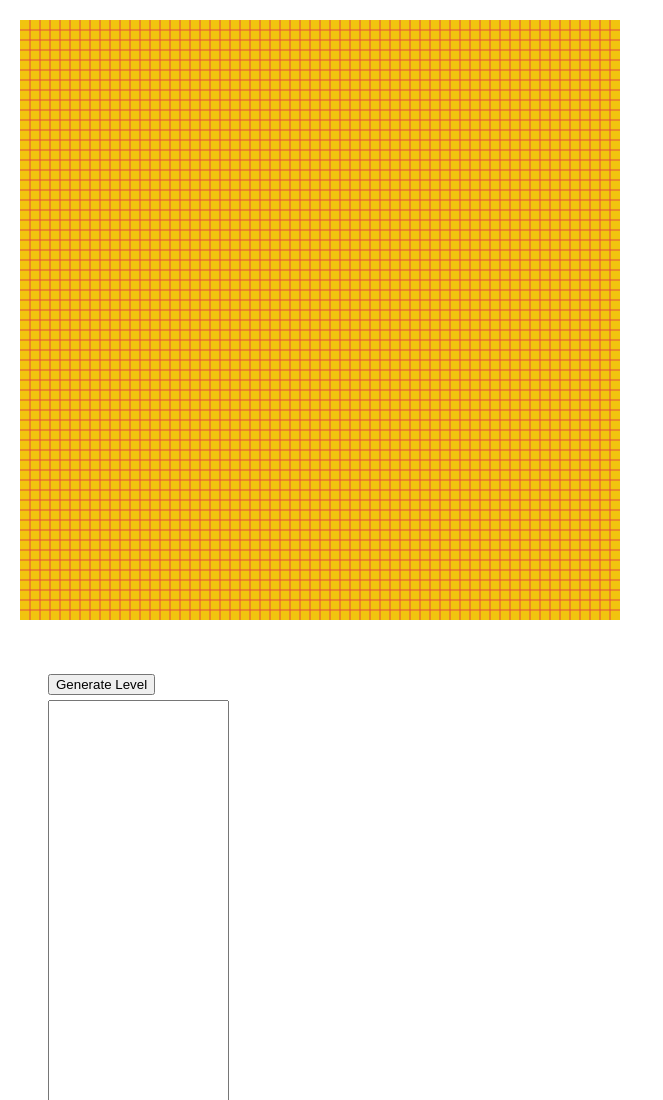
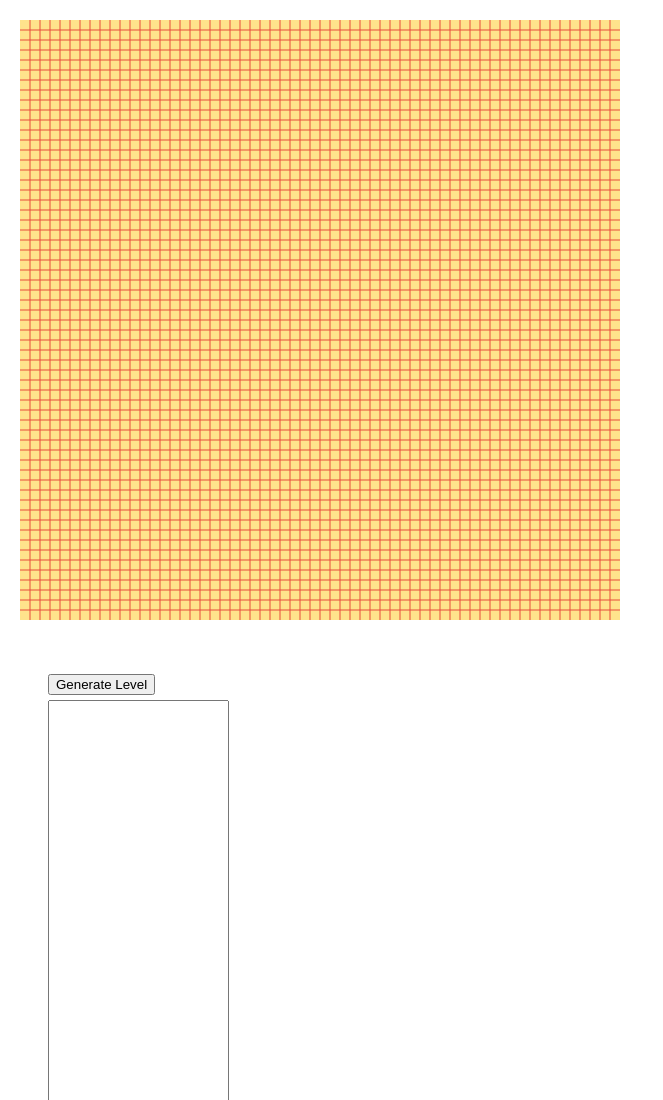
Before and after one commit to keripix/fywo-level-editor, a website with bundled scripts: page index.html in a window 1280 px wide. Shown: the top 1100 px of the page, without its empty margins (0-663 px from the left). Built offline with nearby package versions, Linux system fonts and the light colour scheme; some icons are missing.

Commit message:
make the background a bit lighter

```diff
--- a/styles/style.css
+++ b/styles/style.css
@@ -10,7 +10,7 @@
 }
 
 #grids{
-    background-color: #F1C40F;
+    background-color: #FFE38C;
 }
 
 #level-editor{
```
